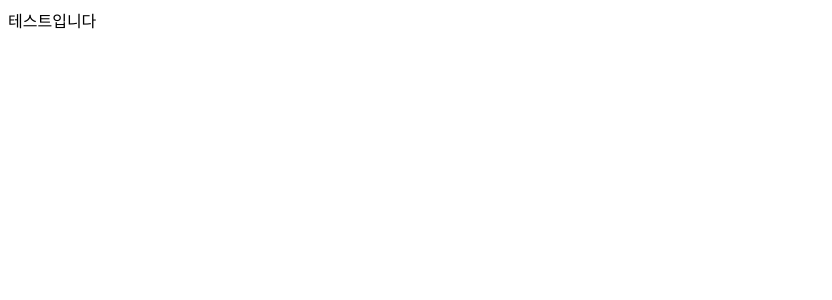
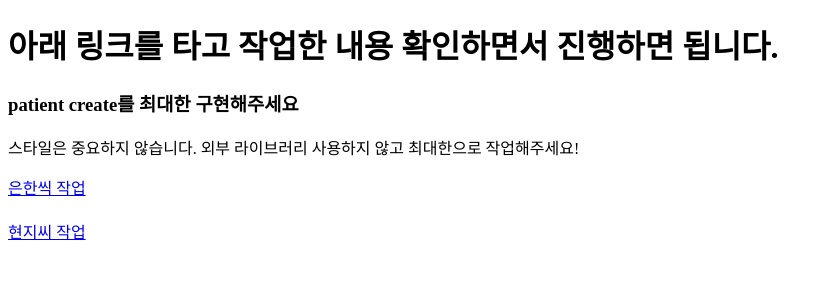
Before and after one commit to jiji-hoon96/hookForm-ex, a React (Vite) app: page / in a window 1280 px wide. Shown: the top 300 px of the page, without its empty margins (0-832 px from the left). Built offline with nearby package versions, Linux system fonts and the light colour scheme.

Commit message:
feat : 작업 내용 및 폴더 구조 변경

```diff
--- a/package.json
+++ b/package.json
@@ -19,6 +19,7 @@
     "react": "^18.2.0",
     "react-dom": "^18.2.0",
     "react-hook-form": "^7.51.3",
+    "react-router-dom": "^6.23.0",
     "zod": "^3.23.5"
   },
   "devDependencies": {
--- a/src/main.tsx
+++ b/src/main.tsx
@@ -1,9 +1,36 @@
-import React from "react";
-import ReactDOM from "react-dom/client";
-import App from "./App.tsx";
+import { createRoot } from "react-dom/client";
+import { createBrowserRouter, RouterProvider, Link } from "react-router-dom";
+import Test2EH from "./test2/EH/test2";
+import Test2HJ from "./test2/HJ/test2";
 
-ReactDOM.createRoot(document.getElementById("root")!).render(
-  <React.StrictMode>
-    <App />
-  </React.StrictMode>
+const router = createBrowserRouter([
+  {
+    path: "/",
+    element: (
+      <>
+        <h1>아래 링크를 타고 작업한 내용 확인하면서 진행하면 됩니다.</h1>
+        <h3>patient create를 최대한 구현해주세요</h3>
+        <p>
+          스타일은 중요하지 않습니다. 외부 라이브러리 사용하지 않고 최대한으로
+          작업해주세요!
+        </p>
+        <div style={{ display: "flex", flexDirection: "column", gap: "20px" }}>
+          <Link to="patientCreate-EH">은한씩 작업</Link>
+          <Link to="patientCreate-HJ">현지씨 작업</Link>
+        </div>
+      </>
+    ),
+  },
+  {
+    path: "patientCreate-EH",
+    element: <Test2EH />,
+  },
+  {
+    path: "patientCreate-HJ",
+    element: <Test2HJ />,
+  },
+]);
+
+createRoot(document.getElementById("root")!).render(
+  <RouterProvider router={router} />
 );
--- /dev/null
+++ b/src/test2/EH/test2.tsx
@@ -0,0 +1,5 @@
+function Test2EH() {
+  return <div>이은한씨 작업 파일입니다</div>;
+}
+
+export default Test2EH;
--- /dev/null
+++ b/src/test2/HJ/test2.tsx
@@ -0,0 +1,5 @@
+function Test2HJ() {
+  return <div>김현지씨 작업 파일입니다</div>;
+}
+
+export default Test2HJ;
```
Also changed, not shown: src/test1/EH/test.tsx (renamed from src/test1/이은한/test.tsx), src/test1/EH/testSchema.ts (renamed from src/test1/이은한/testSchema.ts), src/test1/HJ/test.tsx (renamed from src/test1/김현지/test.tsx), src/test1/HJ/testSchma.ts (renamed from src/test1/김현지/testSchma.ts), 1 other file (tests, documents, lock files or other folders).
